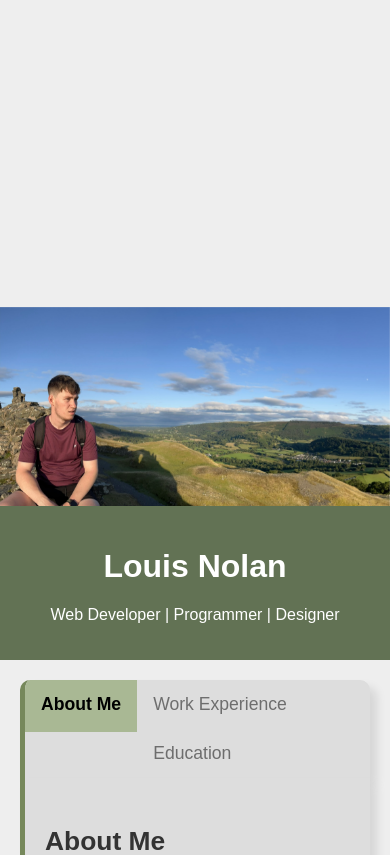
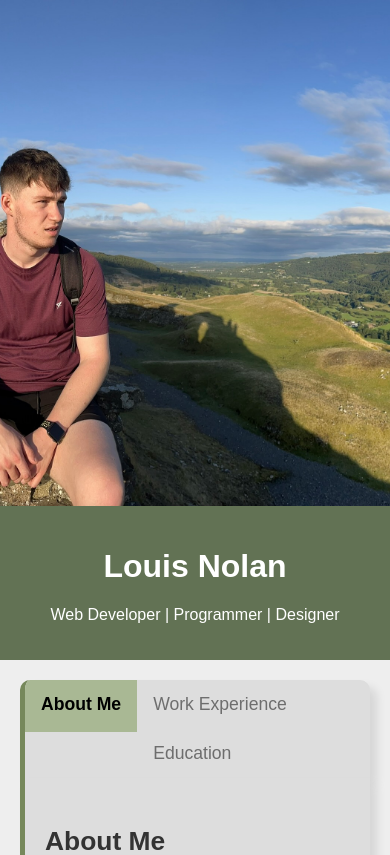
Before and after one commit to LouisNolan21/LouisNolanCV, a Flask app: page / in a window 390 px wide. Shown: the top 855 px of the page. Run offline with Flask 3, Linux system fonts and the light colour scheme.

Commit message:
Update main.css
background update

```diff
--- a/static/css/main.css
+++ b/static/css/main.css
@@ -75,18 +75,20 @@ body {
     top: 0;
     left: 0;
     width: 100%;
-    height: 60vh; /* Adjusts height dynamically */
-    background: url("../images/img6.JPEG") no-repeat center center;
-    background-size: cover;
-    background-attachment: fixed; /* Helps with parallax effect on large screens */
-    z-index: -1; /* Keeps it behind content */
+    height: 60vh; /* Was 40 */
+    background: url("../images/img6.JPEG") no-repeat center center/cover;
+    z-index: -1; /* Moves background behind everything */
 }
 
-/* 📱 Mobile Optimization */
+/* Mobile Optimization */
 @media screen and (max-width: 768px) {
     .background {
-        height: 100vh; /* Full height on mobile */
-        background-size: contain; /* Ensures full image visibility */
+        position: fixed;
+        top: 0;
+        left: 0;
+        width: 165%;
+        height: 60vh; /* Full height on mobile */
+        background-size: center; /* Ensures full image visibility */
         background-attachment: scroll; /* Fixes issues with fixed backgrounds on mobile */
     }
 }
```
